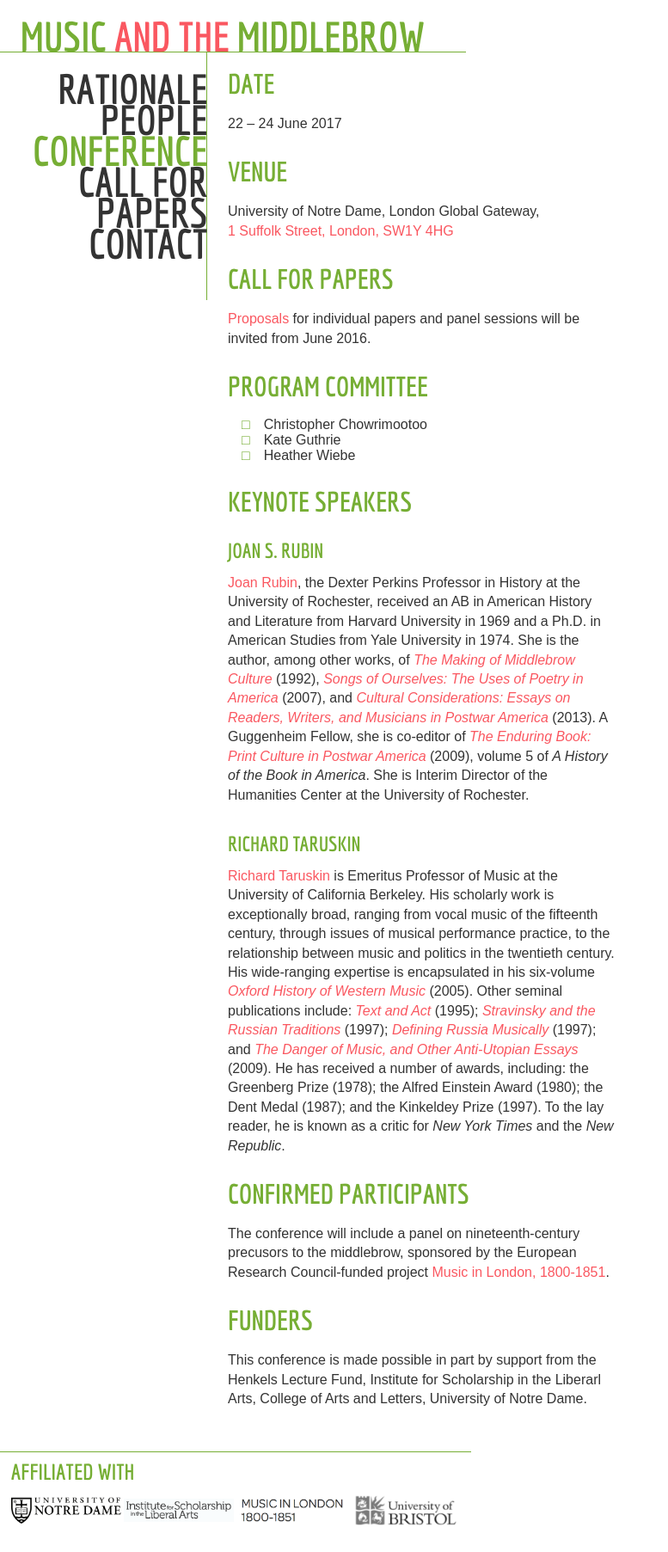
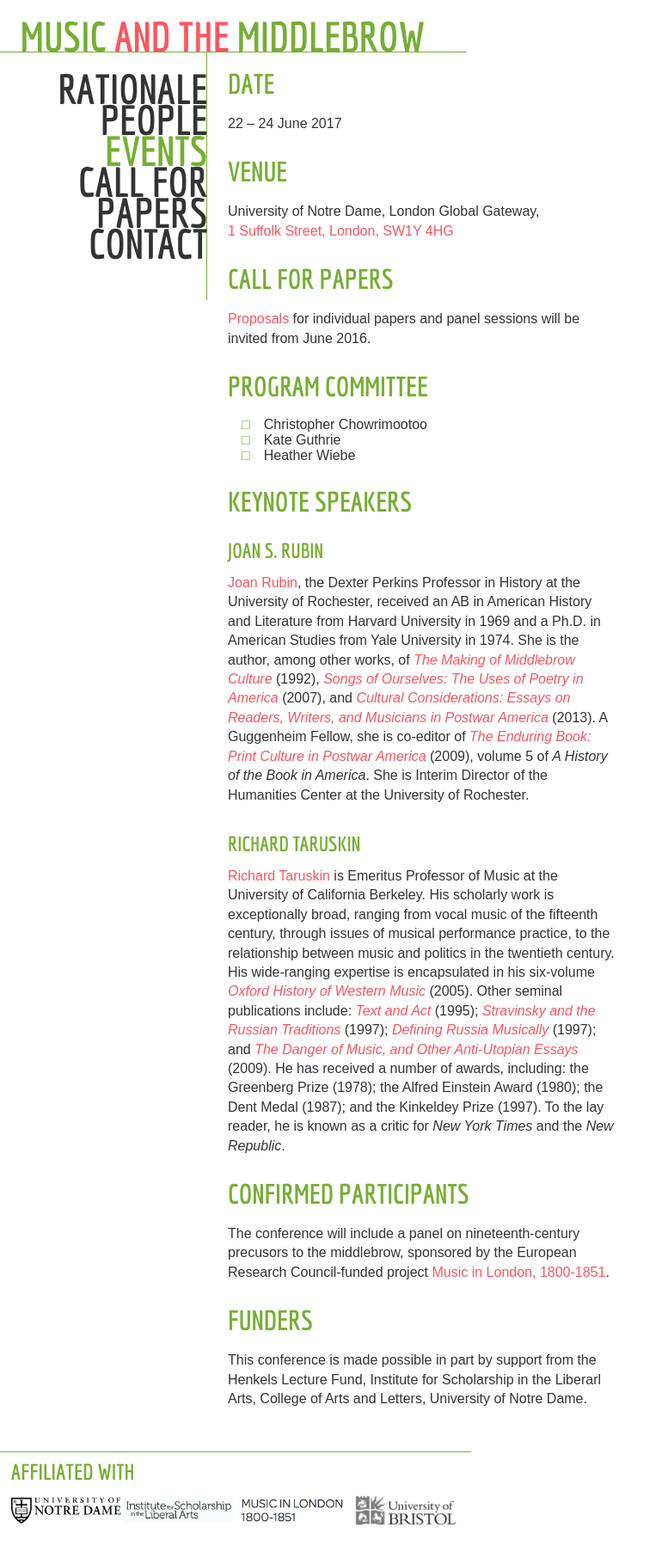
Before and after one commit to musicandthemiddlebrow/musicandthemiddlebrow.github.io, a Jekyll site: the page built from conference.html, in a window 1280 px wide. Shown: the whole page at 86% size, without its empty margins (0-777 px from the left). Built offline with Jekyll 4.4.1, drawn with Linux system fonts in a browser that asks for light colours.

Commit message:
Rename page

```diff
--- a/conference.html
+++ b/conference.html
@@ -1,8 +1,8 @@
 ---
 layout: default
-title: conference
+title: events
 order: 3
-permalink: /conference/
+permalink: /events/
 ---
 <h2>Date</h2>
 <p>22 – 24 June 2017</p>
```
